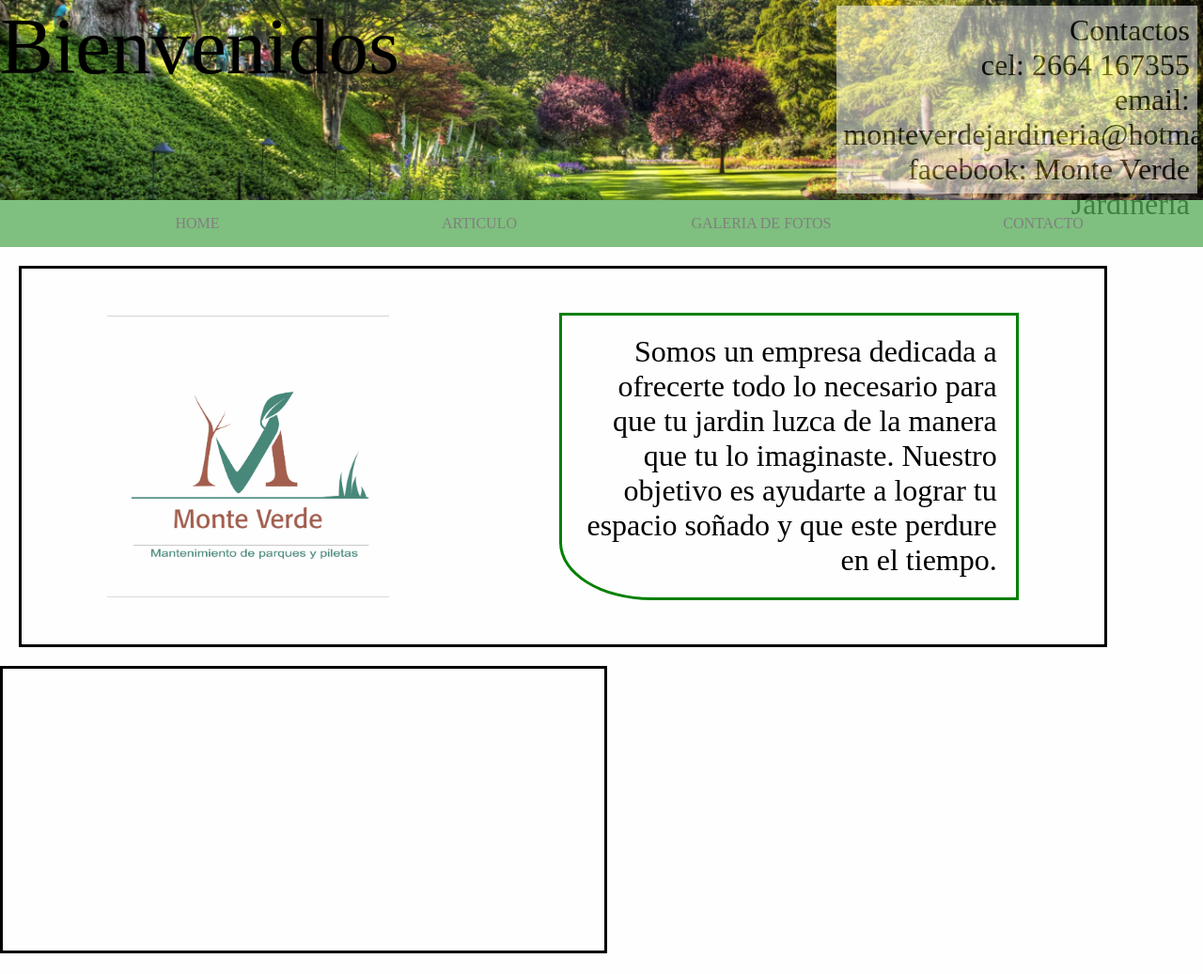
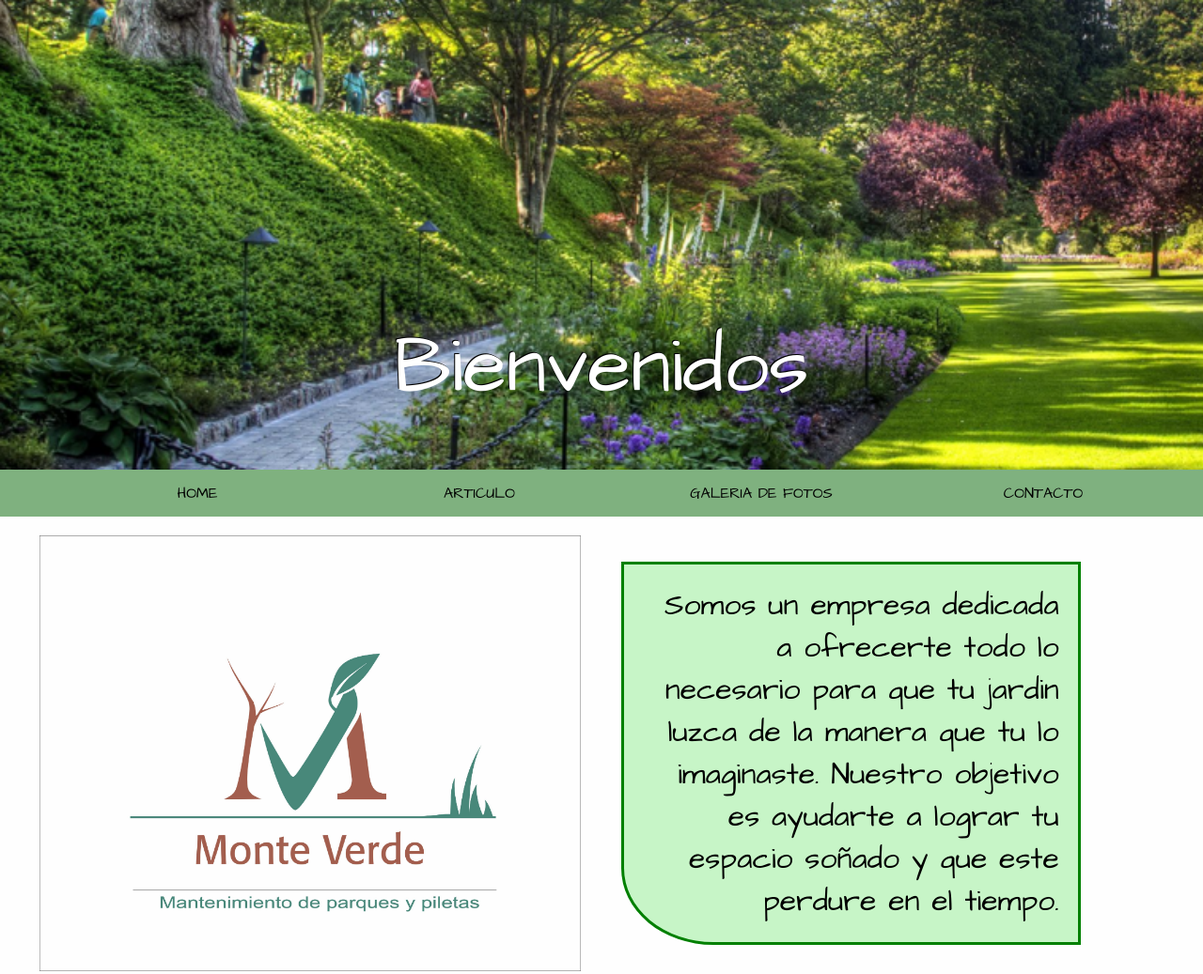
Before and after one commit to francarda/monteverde, a plain HTML site: page index.html in a window 1280 px wide. Shown: the top 1037 px of the page at 94% size. Before the commit the page ends 1015 px from the top, so only its background shows below. Drawn offline with Linux system fonts and the light colour scheme.

Commit message:
lunes a la mañana
retoque de colores, img del logo,footer con los datos

```diff
--- a/estilos.css
+++ b/estilos.css
@@ -1,3 +1,7 @@
+
+
+@import url('https://fonts.googleapis.com/css2?family=Architects+Daughter&display=swap');
+
 *{
     text-decoration: none;
     margin:0;
@@ -5,33 +9,35 @@
 }
 
 div.encabezado{
+    font-family: 'Architects Daughter', "cursive";
+    color: #000;
+    height: 500px;
+    text-shadow:
+   -1px -1px 0 #fff;
     display: flex;
+   align-items: flex-end;
+    justify-content: center;
+    flex-wrap: wrap;
 
-    justify-content: space-between;
-    flex-wrap: wrap;
-    height: auto;
     width: auto;
 
     background-color: powderblue;
-    background-image: url("recorte.png");
+    background-image: url("recursos/recorte.png");
     background-size:cover;
 }
 body{
     background-color: #fefefe;
 }
 div.bienvenidos{
+  margin: 0  50px 50px;
+    align-self: flex-end;
     font-size: 85px;
+    color: #fff;
+
+    text-shadow:
+   -1px -1px 0 #000;
 }
-div.dentro{
-    margin: 0.5%;
-    display: flex;
-    align-self: flex-end;
-    flex-direction: column;
-    height: 200px;
-    width: 30%;
-    background-color: white;
-    opacity: 0.5;
-}
+
 
 p{
     text-align:right;
@@ -48,8 +54,9 @@ div.botonera{
     top: 0;
     width: auto;
     height: 50px;
-    background-color: green;
-    opacity: 0.5;
+    background-color: rgba(0, 100, 0, 0.5);
+
+
     flex-wrap: wrap;
 
 }
@@ -74,6 +81,7 @@ div > ul > li{
 
 }
 div > ul > li > a{
+    font-family: 'Architects Daughter', "cursive";
     width: 100%;
     display: flex;
     color: black;
@@ -92,32 +100,35 @@ div > ul > li > a{
     padding: 0px 14px;
 }
 div > ul > li> a:hover{
-
+    font-family: 'Architects Daughter', "cursive";
     transform: scale(1.8);
-    color:red;
-    background-color: white;
+    color:white;
+    background-color: darkgreen;
     text-align: center;
 
     align-items: reverse;
 }
 div.cuerpo{
- border: solid black;
+
     width: 90%;
     justify-content: space-around;
     align-items: center;
-    height: 400px;
+    height: auto;
  margin: 20px 20px;
  display: flex;
+
+}
+img.hola{
+    width: 50%;
 
 }
 div.derecha{
 
     display: flex;
-    width: 300px;
-   height: 300px;
-
+    width: 300Px;
+    height: 300px;
     background-color: blue;
-    background-image: url("logo.jpg");
+    background-image: url("recursos/logo.jpg");
     background-size: cover;
     background-position: center;
 }
@@ -127,8 +138,10 @@ div.imagen_cuerpo{
     border:solid black;
 }
 div.mision{
-
+    padding:10px;
+    font-family: 'Architects Daughter', "cursive";
    border-bottom-left-radius: 20%;
+   background-color: rgba(182, 243, 182, 0.767);
     border: solid green;
     padding: 1%;
 
@@ -137,14 +150,53 @@ div.mision{
     text-align: center;
 
 }
+.paracarru{
+    margin-top: 40px;
+    padding: 40px;
+    width: 100%;
+
+    display: flex;
+    justify-content: center;
+}
+.carrusel{
+
+    align-self: center;
+    margin: 20px;
+    width: 50%;
+    height: 500px;
+    background-color: white;
+    border: solid black;
+
+
+}
  footer {
+
     display:flex;
     align-items: space-between;
 
 }
-.otro{
+div.txtContacto{
+    margin: 0.5%;
+    font-family: 'Architects Daughter', "cursive";
+    align-self: flex-end;
+    text-align: right;
+    /*flex-direction: column;*/
+    height: 200px;
+    width: 100%;
+    background-color: white;
+    opacity: 0.5;
+}
+/*.otro{
     width: 50%;
     height: 300px;
 border: solid black;
 
+}*/
+.final{
+
+    width: auto;
+    height: auto;
+    background-image: url("recursos/fondo pie.png");
+    background-repeat: no-repeat;
+    background-size: cover;
 }
--- a/index.html
+++ b/index.html
@@ -10,13 +10,7 @@
 <body>
 <div class="encabezado">
     <div class="bienvenidos">Bienvenidos</div>
-        <div class="dentro">
-        <p>Contactos<br>
-          cel: 2664 167355<br>
-          email:<br>
-         monteverdejardineria@hotmail.com<br>
-            facebook: Monte Verde Jardineria</p>
-    </div>
+
 </div>
 <!--hola-->
 <div class="botonera">
@@ -30,17 +24,31 @@
 </div>
 
 <div class="cuerpo">
-    <div class="derecha"></div>
+    <img class="hola" src="recursos/logo.jpg"/>
+
+
 
     <div class="mision">
         <p> Somos un empresa dedicada a ofrecerte todo lo necesario para que tu jardin luzca de la manera que tu lo imaginaste.
         Nuestro objetivo es ayudarte a lograr tu espacio soñado y que este perdure en el tiempo.
     </p></div>
 </div>
-<footer>
-    <div class="otro"></div>
-    <div class="datos"></div>
+<div class="final">
+<div class="paracarru">
 
-</footer>
+    <div class="carrusel"></div>
+</div>
+    <footer>
+
+        <div class="otro"></div>
+        <div class="datos"></div>
+        <div class="txtContacto">
+            <p>Contactos:  <br>
+              cel: 2664 167355<br>
+              email: monteverdejardineria@hotmail.com<br>
+             facebook: Monte Verde Jardineria</p>
+        </div>
+    </footer>
+</div>
 </body>
 </html>
```
Also changed, not shown: recursos/fondo pie.png (added), recursos/logo.jpg (renamed from logo.jpg), recursos/para fondo.jpg (renamed from para fondo.jpg), recursos/recorte.png (renamed from recorte.png), 1 other file.
